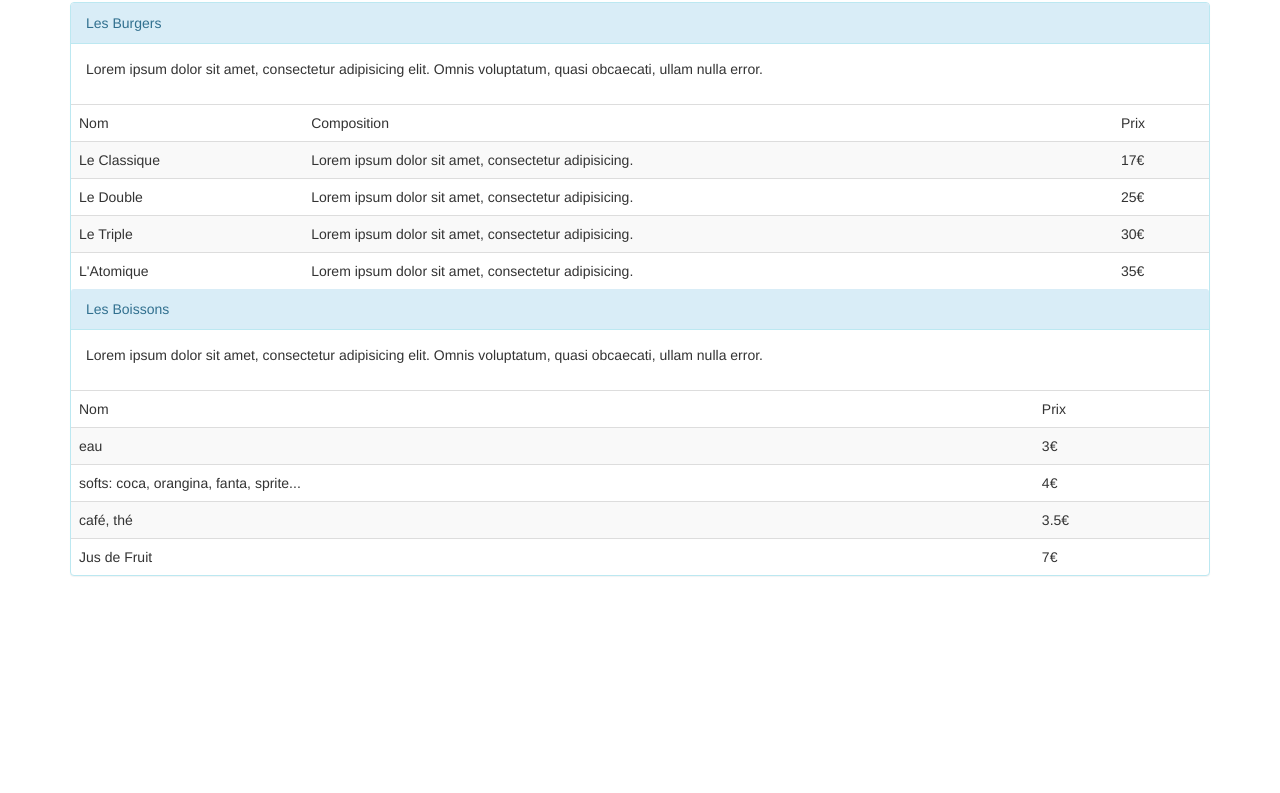
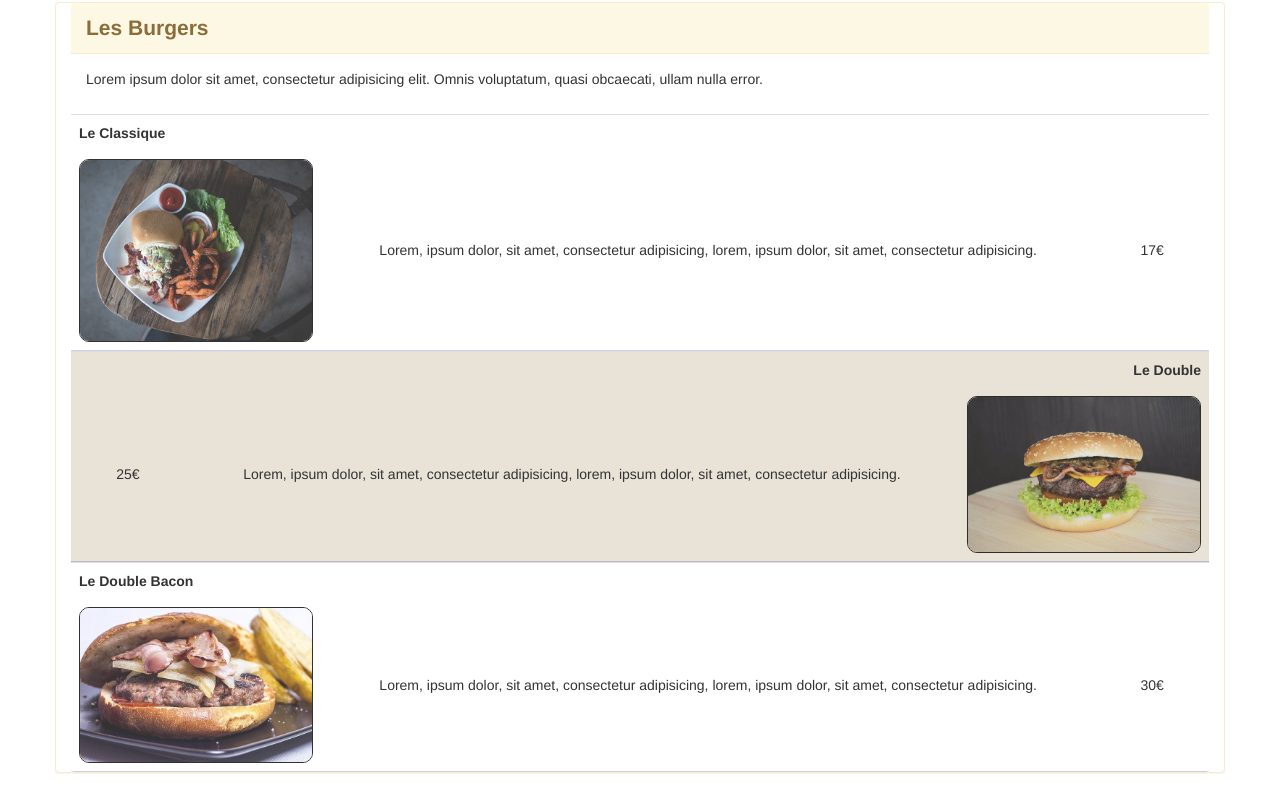
Before and after one commit to vanmaerckechri/restaurant-css-framework, a plain HTML site: page carte.html in a window 1280 px wide. Shown: the part 118-911 px from the top of the page. Before the commit the page ends 800 px from the top, so only its background shows below. Drawn offline with nearby package versions, Linux system fonts and the light colour scheme.

Commit message:
carte en cours

```diff
--- a/assets/scss/_layout.scss
+++ b/assets/scss/_layout.scss
@@ -1,12 +1,12 @@
 @import "variables";
 
+/* COMMUN */
 .navbar-toggle .icon-bar
 {
 	border-radius: 1px;
 	display: block;
 	height: 2px; width: 22px;
 }
-
 #main
 {
 	section.jumbotron
@@ -21,6 +21,8 @@
 			@extend .textCouleurEtOmbres;
 		}
 	}
+
+/* ACCUEIL */
 	section#nouveautes
 	{
 		position: absolute;
@@ -63,3 +65,67 @@
 		min-height: 100vh;
 	}
 }
+
+/* CARTE */
+
+thead
+{
+	tr
+	{
+		width: 100%;
+		td
+		{
+			font-weight: 600;
+		}
+	}
+}
+
+tbody
+{
+	tr
+	{
+		border-bottom: 1px solid rgba(10, 10, 150, .2);
+		display: flex;
+		justify-content: space-between;
+		align-items: center;
+		td
+		{
+			border-top: none!important;
+			text-align: center;
+		}
+		td.tableImg
+		{
+			min-width: 150px;
+			max-width: 250px;
+			img
+			{
+				border-radius: 10px;
+				border: 1px solid black;
+				width: 100%;
+				height: auto;
+				transition: all .5s;
+				opacity: .8;
+			}
+			:hover
+			{
+				transform: scale(1.2);
+				opacity: 1;
+			}
+		}
+		td.prix
+		{
+			width: 10%;
+		}
+	}
+}
+
+.carteTitre
+{
+	font-weight: 600;
+	font-size: 1.5em;
+}
+
+.sriped
+{
+	background-color: rgba(138, 109, 59, .2);
+}
--- a/carte.html
+++ b/carte.html
@@ -34,44 +34,54 @@
             </div>
         </nav>
     </header>
-    <div id="main" class="container">
+    <div id="main" class="container-fluid">
         <h1 class="container">Carte</h1>
-        <div class="panel panel-info">
-            <div class="panel-heading">Les Burgers</div>
+        <div class="panel panel-warning container">
+            <div class="panel-heading carteTitre">Les Burgers</div>
             <div class="panel-body">
                 <p>Lorem ipsum dolor sit amet, consectetur adipisicing elit. Omnis voluptatum, quasi obcaecati, ullam nulla error.</p>
             </div>
-            <table class="table table-striped">
+            <table class="table">
                 <thead>
                     <tr>
-                        <td>Nom</td>
-                        <td>Composition</td>
-                        <td>Prix</td>
+                        <td colspan="3">Le Classique</td>
                     </tr>
                 </thead>
                 <tbody>
                     <tr>
-                        <td>Le Classique</td>
-                        <td>Lorem ipsum dolor sit amet, consectetur adipisicing.</td>
-                        <td>17€</td>
+                        <td class="tableImg"><img src="assets/images/burger01.jpg" alt="photo de l'hamburger classique"/></td>
+                        <td>Lorem, ipsum dolor, sit amet, consectetur adipisicing, lorem, ipsum dolor, sit amet, consectetur adipisicing.</td>
+                        <td class="prix">17€</td>
                     </tr>
+                </tbody>
+                <thead class="sriped">
                     <tr>
-                        <td>Le Double</td>
-                        <td>Lorem ipsum dolor sit amet, consectetur adipisicing.</td>
-                        <td>25€</td>
+                        <td colspan="3" style="text-align: right;">Le Double</td>
                     </tr>
+                </thead>
+                <tbody class="sriped">
                     <tr>
-                        <td>Le Triple</td>
-                        <td>Lorem ipsum dolor sit amet, consectetur adipisicing.</td>
-                        <td>30€</td>
+                        <td class="prix">25€</td>
+                        <td>Lorem, ipsum dolor, sit amet, consectetur adipisicing, lorem, ipsum dolor, sit amet, consectetur adipisicing.</td>
+                        <td class="tableImg"><img src="assets/images/burger02.jpg" alt="photo de l'hamburger avec deux tranches de viande"/></td>
                     </tr>
+                </tbody>
+                <thead>
                     <tr>
-                        <td>L'Atomique</td>
-                        <td>Lorem ipsum dolor sit amet, consectetur adipisicing.</td>
-                        <td>35€</td>
+                        <td colspan="3">Le Double Bacon</td>
+                    </tr>
+                </thead>
+                <tbody>
+                    <tr>
+                        <td class="tableImg"><img src="assets/images/burger03.jpg" alt="photo de l'hamburger avec deux tranches de viande"/></td>
+                        <td>Lorem, ipsum dolor, sit amet, consectetur adipisicing, lorem, ipsum dolor, sit amet, consectetur adipisicing.</td>
+                        <td class="prix">30€</td>
                     </tr>
                 </tbody>
             </table>
+        </div>
+    </div>
+   <!--<div class="panel panel-info">
             <div class="panel-heading">Les Boissons</div>
             <div class="panel-body">
                 <p>Lorem ipsum dolor sit amet, consectetur adipisicing elit. Omnis voluptatum, quasi obcaecati, ullam nulla error.</p>
@@ -80,29 +90,30 @@
                 <thead>
                     <tr>
                         <td>Nom</td>
-                        <td>Prix</td>
+                        <td class="prix">Prix</td>
                     </tr>
                 </thead>
                 <tbody>
                     <tr>
                         <td>eau</td>
-                        <td>3€</td>
+                        <td class="prix">3€</td>
                     </tr>
                     <tr>
                         <td>softs: coca, orangina, fanta, sprite...</td>
-                        <td>4€</td>
+                        <td class="prix">4€</td>
                     </tr>
                     <tr>
                         <td>café, thé</td>
-                        <td>3.5€</td>
+                        <td class="prix">3.5€</td>
                     </tr>
                     <tr>
                         <td>Jus de Fruit</td>
-                        <td>7€</td>
+                        <td class="prix">7€</td>
                     </tr>
                 </tbody>
             </table>
         </div>
+    </div>-->
     <footer>
     </footer>
 </body>
```
Also changed, not shown: assets/css/style.css, assets/images/burger01.jpg (added), assets/images/burger02.jpg (added), assets/images/burger03.jpg (added), assets/images/transparence.png (deleted), 1 other file.
